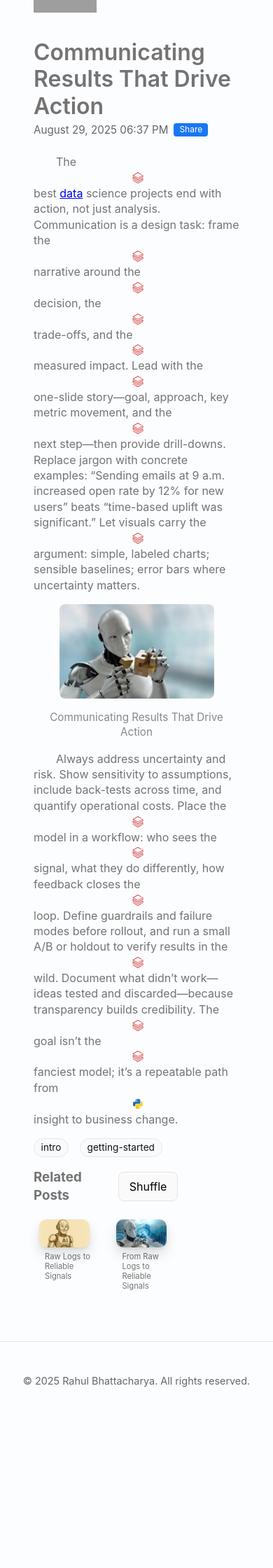
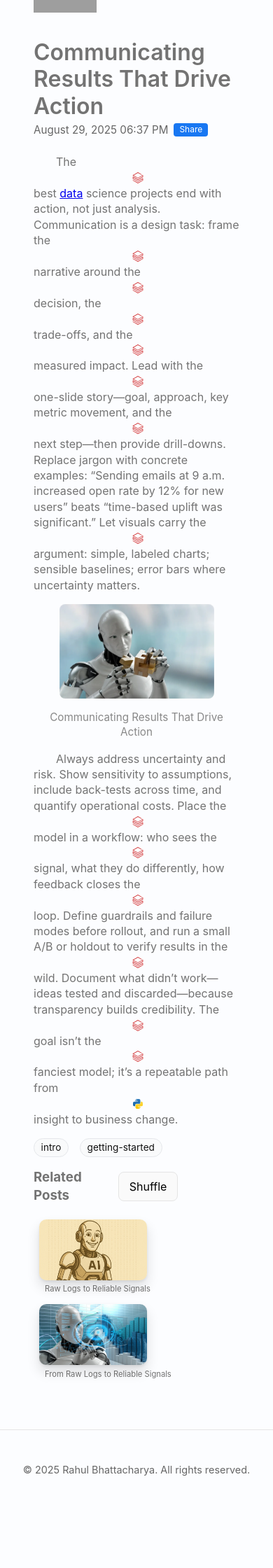
Before and after one commit to RahulBhattacharya1/RahulBhattacharya1.github.io, a Jekyll site: the page built from _posts/2025-08-24-second.md, in a window 390 px wide. Shown: the part 907-3147 px from the top of the page at 70% size. Built offline with Jekyll 4.4.1, drawn with Linux system fonts in a browser that asks for light colours; comment, search, counter and statistics services are not loaded; before the commit the page ends 3021 px from its top, so only the background shows below that; grey boxes are pictures that could not be loaded.

Commit message:
Update main.scss

```diff
--- a/assets/css/main.scss
+++ b/assets/css/main.scss
@@ -897,7 +897,7 @@ pre {
   /* Force two columns and let cards fill the tracks */
   .related-posts .related-grid {
     display: grid !important;
-    grid-template-columns: repeat(2, minmax(0, 1fr)) !important;
+    grid-template-columns: repeat(auto-fit, minmax(160px, 1fr)) !important;
     gap: 15px !important;
   }
   .related-posts .related-card,
```
